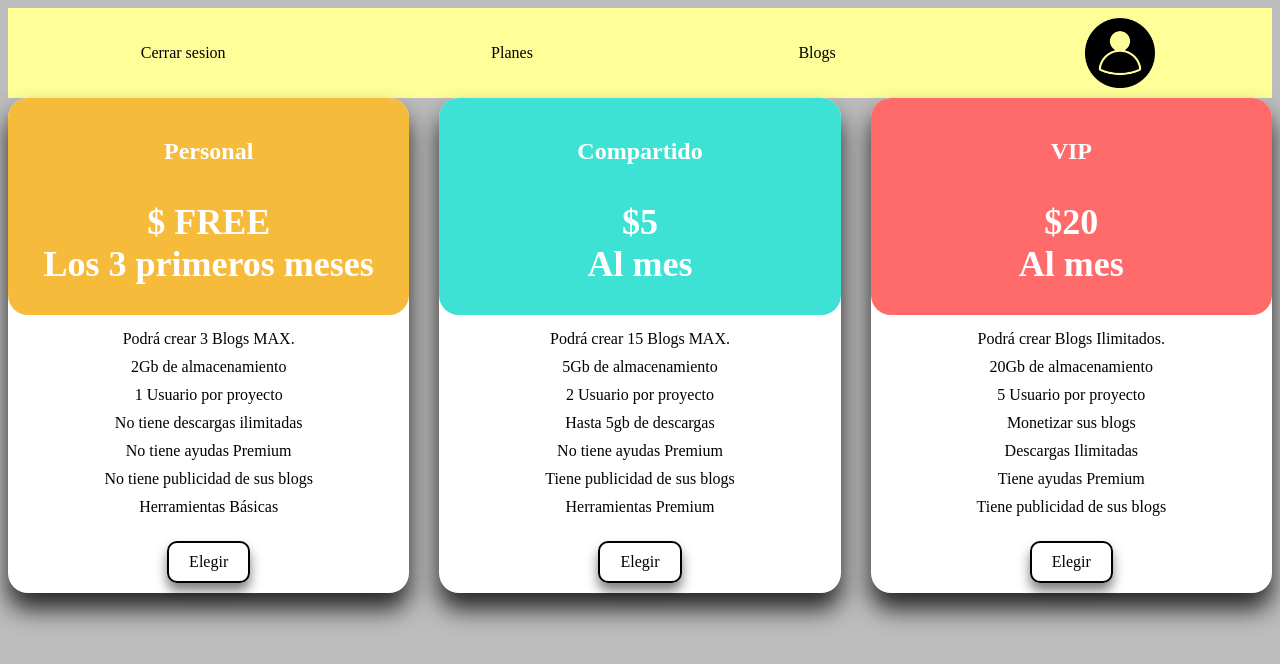
After one commit to juanca172/ByteNotes, a Flask app: page /planesLoged in a window 1280 px wide. The commit adds this page. Shown: the top 664 px of the page. Run offline with Flask 3, Linux system fonts and the light colour scheme.

Commit message:
Vistas con logued y linkiadas entre

```diff
--- a/app.py
+++ b/app.py
@@ -1,6 +1,6 @@
-from flask import Flask, render_template, url_for ,request, redirect
-
+from flask import Flask, render_template, url_for, request, redirect, session
 app = Flask(__name__)
+app.secret_key = 'your_secret_key'  # Cambia esto a una clave secreta real
 
 @app.route('/')
 def home():
@@ -8,43 +8,57 @@ def home():
 
 @app.route('/blogs')
 def blogs():
-    return render_template('blogs.html')
+    if session.get('alreadyLogued'):
+        return redirect(url_for("blogsLogued"))
+    else:
+        return render_template('blogs.html')
 
 @app.route('/login')
 def login():
-    user = request.args.get('username')     # Obtiene el valor de 'username'
-    password = request.args.get('password') # Obtiene el valor de 'password'
+    user = request.args.get('username')
+    password = request.args.get('password')
 
-    # Compara el usuario y la contraseña (asegúrate de que password sea string)
     if user == "juancho" and password == "123":
-        # Redirige a la página principal (puedes cambiar 'home' por otra ruta)
+        session['alreadyLogued'] = True
         return redirect(url_for('page'))
     else:
-        # Si los datos son incorrectos, muestra el formulario de login
         return render_template('login.html', error="Credenciales incorrectas")
 
 @app.route('/planes')
 def planes():
-    return render_template('planes.html')
+    if session.get('alreadyLogued'):
+        return redirect(url_for("planesLoged"))
+    else:
+        return render_template('planes.html')
 
 @app.route('/registro')
 def registro():
     user = request.args.get('username')
     password = request.args.get('password')
     email = request.args.get('email')
-    print(user)
 
-    if user != None and password != None and email != None:
-        # Redirige a la página principal (puedes cambiar 'home' por otra ruta)
+    if user is not None and password is not None and email is not None:
+        session['alreadyLogued'] = True
         return redirect(url_for('page'))
     else:
-        # Si los datos son incorrectos, muestra el formulario de login
         return render_template('registro.html', error="Credenciales incorrectas")
-
 
 @app.route('/page')
 def page():
     return render_template('page.html')
 
+@app.route("/blogsLogued")
+def blogsLogued():
+    return render_template("blogsLoged.html")
+
+@app.route("/planesLoged")
+def planesLoged():
+    return render_template("planesLoged.html")
+
+@app.route("/logout")
+def logout():
+    session.pop('alreadyLogued', None)  # Elimina la sesión del usuario
+    return redirect(url_for('home'))
+
 if __name__ == '__main__':
     app.run(debug=True)
--- a/templates/blogsLoged.html
+++ b/templates/blogsLoged.html
@@ -7,7 +7,7 @@
 <body style="background-color: rgb(189, 189, 189);"> <!-- Estilo de fondo aplicado directamente al cuerpo -->
 
     <div class="nav"> <!-- Contenedor para la barra de navegación -->
-        <a href="{{ url_for('home') }}">Inicio</a> <!-- Enlace a la página de inicio -->
+        <a href="{{ url_for('logout') }}">Cerrar sesion</a> <!-- Enlace a la página de inicio -->
         <a href="{{url_for('planes')}}">Planes</a> <!-- Enlace a la página de planes -->
         <a href="{{url_for('blogs')}}">Blogs</a> <!-- Enlace a la página de blogs -->
         <img src="{{url_for('static', filename='images/profile.png')}}" style="width: 70px; height: 70px;" alt="ByteNotes"> <!-- Logo de la página -->
--- a/templates/page.html
+++ b/templates/page.html
@@ -8,7 +8,7 @@
 </head>
 <body  style="background-color: rgb(189, 189, 189);">
     <div class="nav"> <!-- Contenedor para la barra de navegación -->
-        <a href="{{ url_for('home') }}">Inicio</a> <!-- Enlace a la página de inicio -->
+        <a href="{{ url_for('logout') }}">Cerrar sesion</a> <!-- Enlace a la página de inicio -->
         <a href="{{url_for('planes')}}">Planes</a> <!-- Enlace a la página de planes -->
         <a href="{{url_for('blogs')}}">Blogs</a> <!-- Enlace a la página de blogs -->
         <img src="{{url_for('static', filename='images/profile.png')}}" style="width: 70px; height: 70px;" alt="ByteNotes"> <!-- Logo de la página -->
--- /dev/null
+++ b/templates/planesLoged.html
@@ -0,0 +1,72 @@
+<!DOCTYPE html>
+<html lang="es">
+<head>
+    <meta charset="UTF-8"> <!-- Define el conjunto de caracteres como UTF-8 -->
+    <meta name="viewport" content="width=device-width, initial-scale=1.0"> <!-- Hace que la página sea responsiva -->
+    <title>Planes de ByteNotes</title> <!-- Título de la página que aparece en la pestaña del navegador -->
+    <link rel="stylesheet" href="{{url_for('static', filename='CSS/planesStyle.css')}}"> <!-- Enlace a la hoja de estilos CSS -->
+</head>
+<body style="background-color: rgb(189, 189, 189);"> <!-- Color de fondo del cuerpo de la página -->
+
+    <div class="nav"> <!-- Contenedor para la barra de navegación -->
+        <a href="{{ url_for('logout') }}">Cerrar sesion</a> <!-- Enlace a la página de inicio -->
+        <a href="{{url_for('planes')}}">Planes</a> <!-- Enlace a la página de planes -->
+        <a href="{{url_for('blogs')}}">Blogs</a> <!-- Enlace a la página de blogs -->
+        <img src="{{url_for('static', filename='images/profile.png')}}" style="width: 70px; height: 70px;" alt="ByteNotes"> <!-- Logo de la página -->
+    </div>
+
+
+    <div class="pricing-table"> <!-- Contenedor principal para la tabla de precios -->
+        <div class="pricing-table-column"> <!-- Columna para el plan Personal -->
+            <div class="pricing-table-header" style="background-color: rgb(247, 187, 60);"> <!-- Encabezado del plan Personal -->
+                <h2 class="pricing-table-title">Personal</h2> <!-- Título del plan -->
+                <p class="pricing-table-price">$ FREE<br>Los 3 primeros meses</p> <!-- Precio del plan -->
+            </div>
+            <ul class="pricing-table-features"> <!-- Lista de características del plan -->
+                <li>Podrá crear 3 Blogs MAX.</li>
+                <li>2Gb de almacenamiento</li>
+                <li>1 Usuario por proyecto</li>
+                <li>No tiene descargas ilimitadas</li>
+                <li>No tiene ayudas Premium</li>
+                <li>No tiene publicidad de sus blogs</li>
+                <li>Herramientas Básicas</li>
+            </ul>
+            <a href="#" class="btn">Elegir</a> <!-- Botón para elegir este plan (sin destino definido) -->
+        </div>
+
+        <div class="pricing-table-column"> <!-- Columna para el plan Compartido -->
+            <div class="pricing-table-header" style="background-color: rgb(62, 226, 213);"> <!-- Encabezado del plan Compartido -->
+                <h2 class="pricing-table-title">Compartido</h2> <!-- Título del plan -->
+                <p class="pricing-table-price">$5<br>Al mes</p> <!-- Precio del plan -->
+            </div>
+            <ul class="pricing-table-features"> <!-- Lista de características del plan -->
+                <li>Podrá crear 15 Blogs MAX.</li>
+                <li>5Gb de almacenamiento</li>
+                <li>2 Usuario por proyecto</li>
+                <li>Hasta 5gb de descargas</li>
+                <li>No tiene ayudas Premium</li>
+                <li>Tiene publicidad de sus blogs</li>
+                <li>Herramientas Premium</li>
+            </ul>
+            <a href="#" class="btn">Elegir</a> <!-- Botón para elegir este plan (sin destino definido) -->
+        </div>
+
+        <div class="pricing-table-column"> <!-- Columna para el plan VIP -->
+            <div class="pricing-table-header" style="background-color: rgb(255, 106, 106);"> <!-- Encabezado del plan VIP -->
+                <h2 class="pricing-table-title">VIP</h2> <!-- Título del plan -->
+                <p class="pricing-table-price">$20<br> Al mes</p> <!-- Precio del plan -->
+            </div>
+            <ul class="pricing-table-features"> <!-- Lista de características del plan -->
+                <li>Podrá crear Blogs Ilimitados.</li>
+                <li>20Gb de almacenamiento</li>
+                <li>5 Usuario por proyecto</li>
+                <li>Monetizar sus blogs</li>
+                <li>Descargas Ilimitadas</li>
+                <li>Tiene ayudas Premium</li>
+                <li>Tiene publicidad de sus blogs</li>
+            </ul>
+            <a href="#" class="btn">Elegir</a> <!-- Botón para elegir este plan (sin destino definido) -->
+        </div>
+    </div> <!-- Fin de la tabla de precios -->
+</body>
+</html>
```
